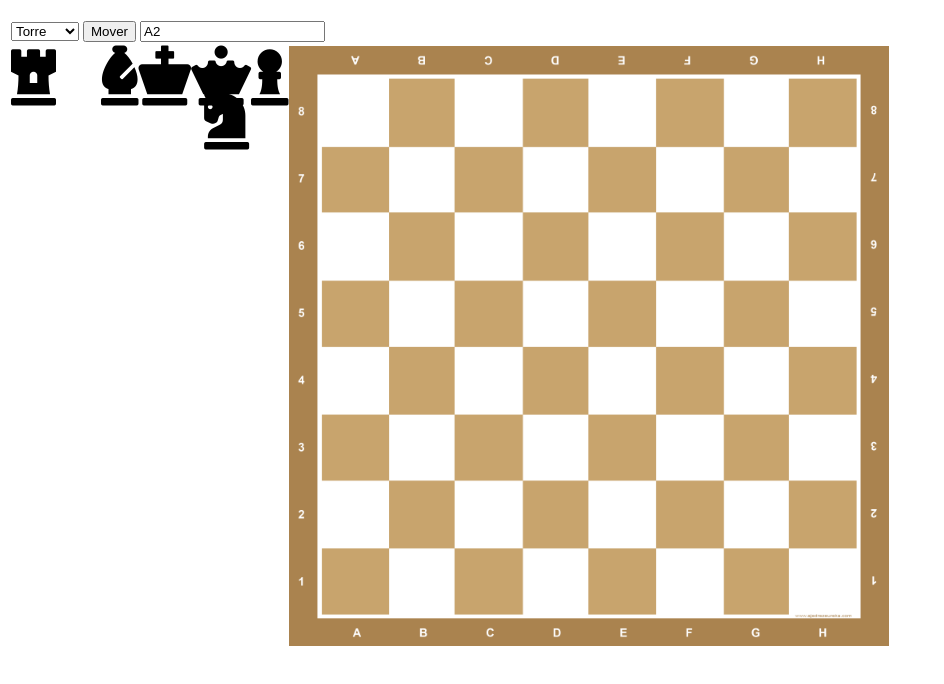
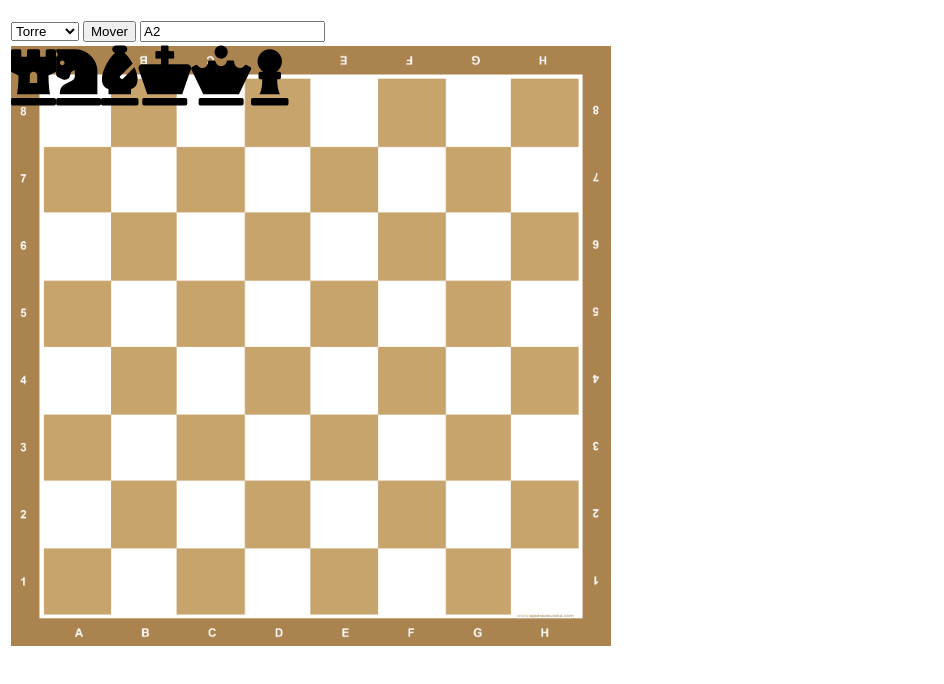
Before and after one commit to AngelDuar12/PruebaHTML, a website: page chess/index.html in a window 1280 px wide. Shown: the part 48-732 px from the top of the page, without its empty margins (0-944 px from the left). Drawn offline with nearby package versions, Linux system fonts and the light colour scheme.

Commit message:
Ajuste de fichas+

```diff
--- a/chess/index.html
+++ b/chess/index.html
@@ -12,7 +12,7 @@
     <script>
         board.Initialize();
 
-        function MoverFicha() {
+        function Mover() {
             var nuevaPosicion = $('#txtPos').val();
             var ficha = $('#cmbFicha').val();
             board.Move(ficha, nuevaPosicion);
@@ -30,20 +30,19 @@
                     <option value="rey">Rey</option>
                     <option value="peon">peon</option>
                 </select>
-                <button id='cmdMove' onclick="MoverFicha()">Mover</button>
+                <button id='cmdMove' onclick="Mover()">Mover</button>
                 <input id='txtPos' type='text' value='A2'>
             </td>
         </tr>
         <tr>
             <td>
-                <div id='container'>
+                <div id='board'>
                     <i id='torre' class="ficha fas fa-chess-rook"></i>
-                    <i id='caballo' class="b8 ficha fas fa-chess-knight"></i>
+                    <i id='caballo' class="ficha fas fa-chess-knight"></i>
                     <i id='alfil' class="ficha fas fa-chess-bishop"></i>
                     <i id='rey' class="ficha fas fa-chess-king"></i>
                     <i id='reina' class="ficha fas fa-chess-queen"></i>
                     <i id=peon class="ficha fas fa-chess-pawn"></i>
-                    <img id='tablero' src='ajedrez.png'>
                 </div>
 
             </td>
--- a/chess/styles.css
+++ b/chess/styles.css
@@ -1,16 +1,15 @@
 @font-face {
     font-family: "Cases";
-    src: url(./fonts/CASEFONT.TTF) format("truetype");
+    src: url('./fonts/CASEFONT.TTF') format("truetype");
 }
 
-#contenedor {
-    position: relative;
-}
-
-#tablero {
+#board {
     width: 600px;
     height: 600px;
     z-index: 0;
+    background-image: url('./ajedrez.png');
+    background-repeat: no-repeat;
+    background-size: cover;
 }
 
 .ficha {
@@ -24,8 +23,3 @@
     z-index: 1000;
     background-color: transparent;
 }
-
-.b8 {
-    left: 148px;
-    top: 44px;
-}
```
